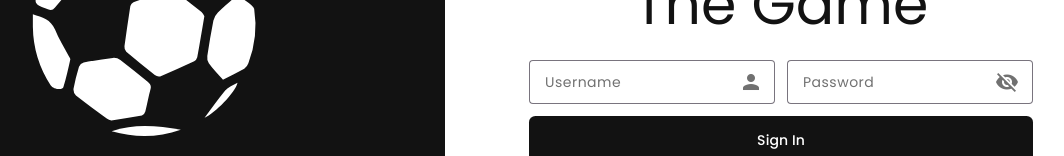
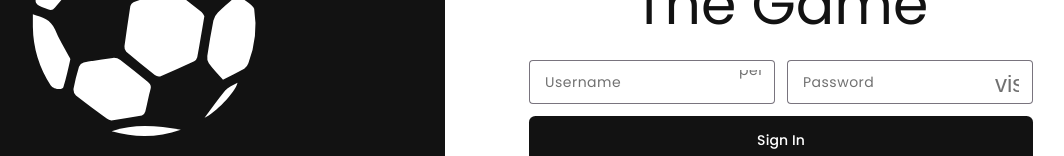
Before and after one commit to delgadomatias/f5pi-frontend, an Angular app: page /auth/login in a window 1280 px wide. Shown: the part 370-526 px from the top of the page, without its empty margins (163-1227 px from the left). Built offline with nearby package versions, Linux system fonts and the light colour scheme.

Commit message:
feat: update material icons

```diff
--- a/src/index.html
+++ b/src/index.html
@@ -13,7 +13,11 @@
       rel="stylesheet"
     />
     <link href="https://fonts.googleapis.com/css2?family=Roboto:wght@300;400;500&display=swap" rel="stylesheet" />
-    <link href="https://fonts.googleapis.com/icon?family=Material+Icons" rel="stylesheet" />
+
+    <link
+      rel="stylesheet"
+      href="https://fonts.googleapis.com/css2?family=Material+Symbols+Outlined:opsz,wght,FILL,GRAD@24,400,0..1,0&icon_names=ballot,dashboard,group,person,visibility,visibility_off&display=block"
+    />
   </head>
   <body class="mat-typography">
     <f5pi-root></f5pi-root>
--- a/src/styles/styles.css
+++ b/src/styles/styles.css
@@ -39,3 +39,11 @@ body.dark {
     font: var(--mat-sys-body-large);
   }
 }
+
+.material-symbols-outlined {
+  font-variation-settings: "FILL" 0;
+}
+
+.material-symbols-outlined.material-symbols-outlined--filled {
+  font-variation-settings: "FILL" 1;
+}
```
